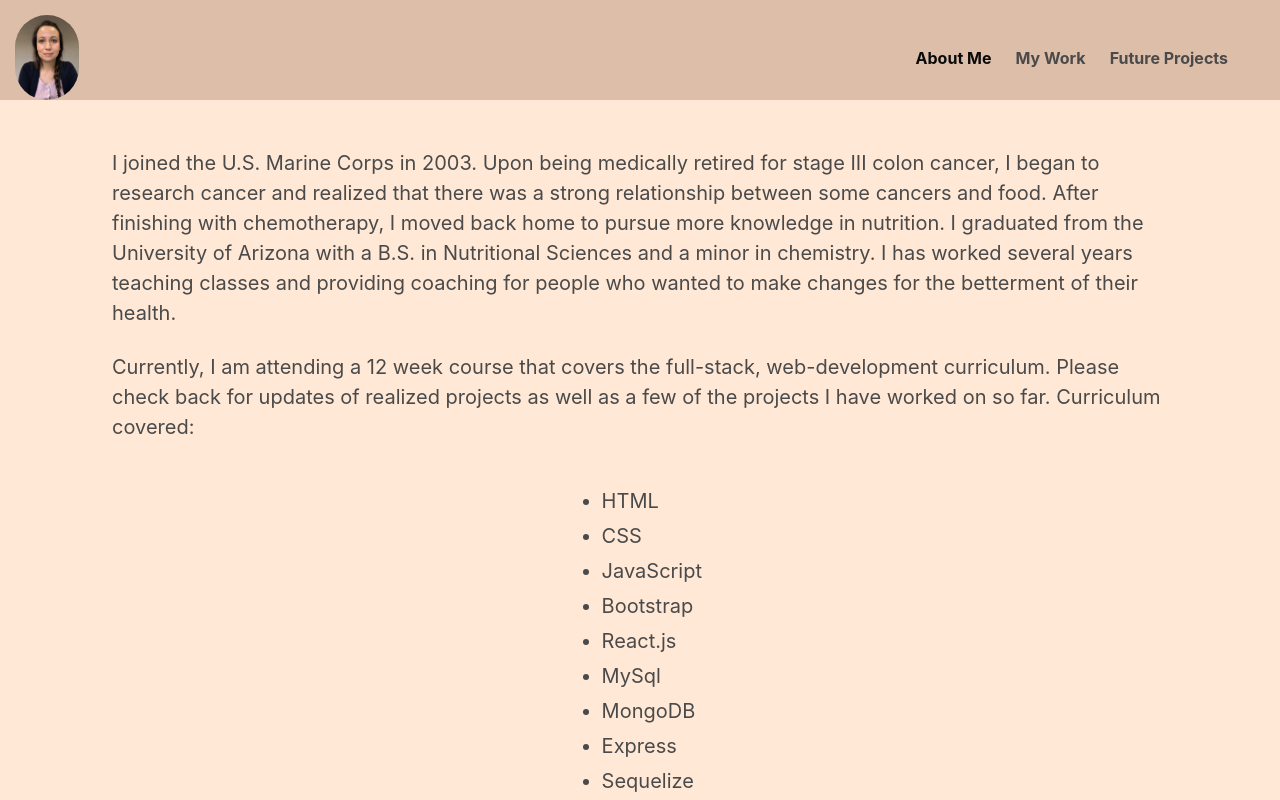
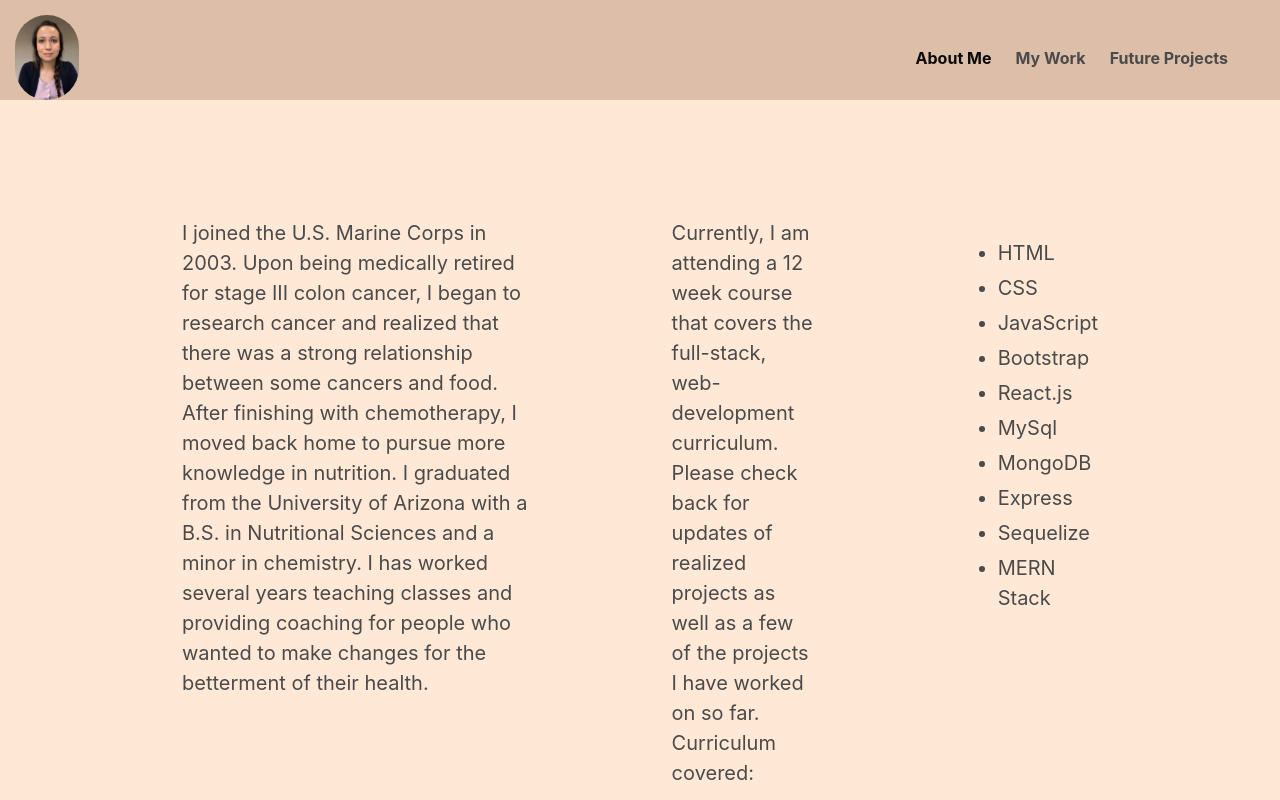
Before and after one commit to spicystephy/portfolio, a React (Create React App) app: page / in a window 1280 px wide. Shown: the top 800 px of the page. Built offline with nearby package versions, Linux system fonts and the light colour scheme.

Commit message:
style updates

```diff
--- a/src/pages/About.js
+++ b/src/pages/About.js
@@ -6,24 +6,27 @@ function About() {
     <div className="section">
       <Container>
         <div className="content is-medium">
-          <p>
-            I joined the U.S. Marine Corps in 2003. Upon being
-            medically retired for stage III colon cancer, I began to research
-            cancer and realized that there was a strong relationship between
-            some cancers and food. After finishing with chemotherapy, I moved
-            back home to pursue more knowledge in nutrition. I graduated from
-            the University of Arizona with a B.S. in Nutritional Sciences and a
-            minor in chemistry. I has worked several years teaching classes
-            and providing coaching for people who wanted to make changes for the
-            betterment of their health.
-          </p></div>
-          <div className="content is-medium">
-          <p>
-            Currently, I am attending a 12 week course that covers the full-stack, web-development
-            curriculum. Please check back for updates of realized projects as
-            well as a few of the projects I have worked on so far. Curriculum covered:
-          </p></div>
-          <div className="content is-medium">
+          <p style={{ padding:70 }}>
+            I joined the U.S. Marine Corps in 2003. Upon being medically retired
+            for stage III colon cancer, I began to research cancer and realized
+            that there was a strong relationship between some cancers and food.
+            After finishing with chemotherapy, I moved back home to pursue more
+            knowledge in nutrition. I graduated from the University of Arizona
+            with a B.S. in Nutritional Sciences and a minor in chemistry. I has
+            worked several years teaching classes and providing coaching for
+            people who wanted to make changes for the betterment of their
+            health.
+          </p>
+        {/* </div> */}
+        {/* <div className="content is-medium"> */}
+          <p style={{ padding:70 }}>
+            Currently, I am attending a 12 week course that covers the
+            full-stack, web-development curriculum. Please check back for
+            updates of realized projects as well as a few of the projects I have
+            worked on so far. Curriculum covered:
+          </p>
+        {/* </div> */}
+        <div style={{ padding:70 }}>
           <ul>
             <li>HTML</li>
             <li>CSS</li>
@@ -35,9 +38,9 @@ function About() {
             <li>Express</li>
             <li>Sequelize</li>
             <li>MERN Stack</li>
-          </ul></div>
-
-
+          </ul>
+        </div>
+        </div>
       </Container>
     </div>
   );
```
